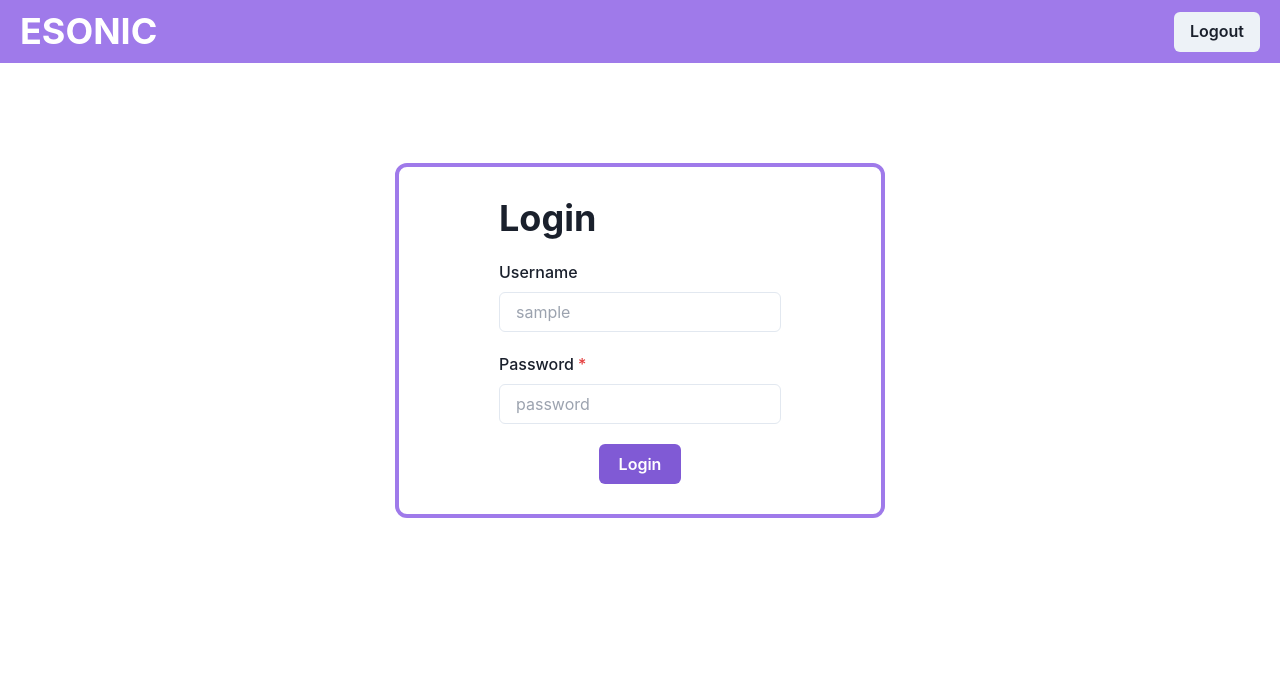
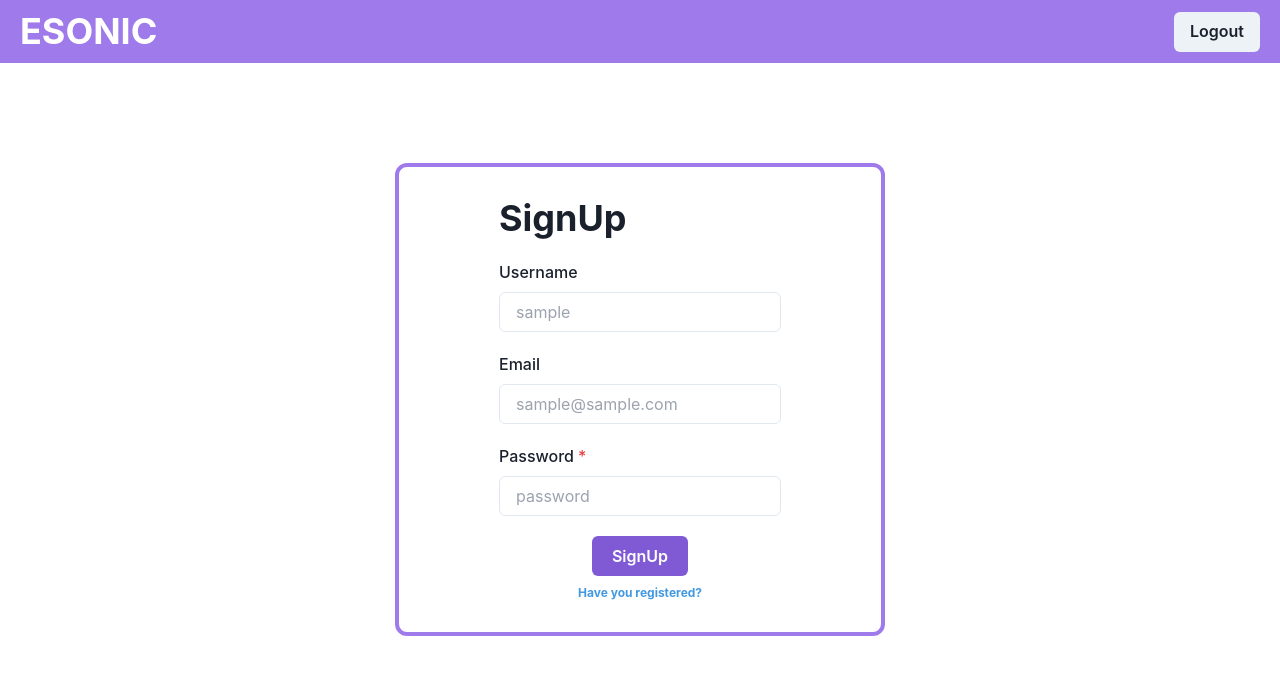
Before and after one commit to TlexCypher/ESONIC, a React (Vite) app in the folder frontend/: page /register in a window 1280 px wide. Before the commit this address led to /login. Shown: the top 674 px of the page. Built offline with nearby package versions, Linux system fonts and the light colour scheme.

Commit message:
All bug fixed

```diff
--- a/frontend/src/App.jsx
+++ b/frontend/src/App.jsx
@@ -1,9 +1,8 @@
-import { BrowserRouter, Route, Routes } from "react-router-dom"
+import {BrowserRouter, Navigate, Route, Routes} from "react-router-dom"
 import IndexPage from "./pages/IndexPage"
 import Layout from "./components/Layout"
 import LoginPage from "./pages/LoginPage"
 import AddNewWordPage from "./pages/AddNewWordPage"
-import RegisterPage from "./pages/RegisterPage"
 import ExaminePage from "./pages/ExaminePage"
 import axios from "axios"
 import SignUpPage from "./pages/SignUpPage"
@@ -18,12 +17,13 @@ function App() {
       <Layout>
         <Routes>
           <Route path="/login" element={<LoginPage />} />
+          <Route path="/register" element={<SignUpPage />} />
           <Route path="/:username" >
             <Route index element={<RouteAuthGuard component={<IndexPage />} />} />
-            <Route path="register" element={<RouteAuthGuard component={<SignUpPage />} />} />
             <Route path="english/addWord" element={<RouteAuthGuard component={<AddNewWordPage />} />} />
             <Route path="english/examine" element={<RouteAuthGuard component={<ExaminePage />} />} />
           </Route>
+          <Route path={"*"} element={<Navigate to="/login" replace={true} />} />
         </Routes>
       </Layout>
     </BrowserRouter >
--- a/frontend/src/pages/LoginPage.jsx
+++ b/frontend/src/pages/LoginPage.jsx
@@ -1,8 +1,21 @@
-import { Box, Button, FormControl, FormHelperText, FormLabel, HStack, Heading, Input, Spacer, Text, VStack } from '@chakra-ui/react';
+import {
+  Box,
+  Button,
+  FormControl,
+  FormHelperText,
+  FormLabel,
+  HStack,
+  Heading,
+  Input,
+  Spacer,
+  Text,
+  VStack,
+  Center
+} from '@chakra-ui/react';
 import axios, { HttpStatusCode } from 'axios';
 import { jwtDecode } from 'jwt-decode';
 import { useEffect, useState } from 'react';
-import { useNavigate } from 'react-router-dom';
+import {Navigate, useNavigate} from 'react-router-dom';
 
 /* We don't know the way how to have db for each users. So, currently, there's nothing that I can do.
  * After learning this, I would work on.
@@ -57,9 +70,11 @@ const LoginPage = () => {
         borderRadius={"xl"}
         borderColor={"purple.400"}
       >
-        <Heading mb="20px">Login</Heading>
-        <FormLabel isRequired>Username</FormLabel>
+        <Center mb="20px" fontSize={"30"} fontWeight={"bold"}>Login</Center>
         <FormControl isRequired>
+          <FormLabel>
+            Username
+          </FormLabel>
           <Input
             type="text"
             placeholder='sample'
@@ -83,6 +98,15 @@ const LoginPage = () => {
           >
             Login
           </Button>
+          <Text
+              onClick={() => {navigate("/register")}}
+              textColor={"blue.400"}
+              fontWeight={"bold"}
+              fontSize={"xs"}
+              cursor={"pointer"}
+          >
+            Don't you have any account?
+          </Text>
         </VStack>
       </Box >
     </VStack >
--- a/frontend/src/pages/SignUpPage.jsx
+++ b/frontend/src/pages/SignUpPage.jsx
@@ -1,8 +1,8 @@
-import { Box, Button, FormControl, FormLabel, Heading, Input, VStack } from '@chakra-ui/react'
+import {Box, Button, FormControl, FormLabel, Heading, Input, Text, VStack} from '@chakra-ui/react'
 import axios, { HttpStatusCode } from 'axios'
-import React from 'react'
 import { useState } from 'react'
 import { useNavigate } from 'react-router-dom'
+import {jwtDecode} from "jwt-decode";
 
 const SignUpPage = () => {
   const [username, setUsername] = useState('')
@@ -25,7 +25,11 @@ const SignUpPage = () => {
     setPassword(password);
   }
 
-  const handleSubmitSignUpInfo = async (e) => {
+  const setSessionStorage = (authUsername) => {
+    sessionStorage.setItem("authUsername", authUsername)
+  }
+
+  const handleSubmitSignUpInfo = async () => {
     /*push user info into db. */
     const res = await axios.post("/auth/register", {
       username: username,
@@ -33,14 +37,14 @@ const SignUpPage = () => {
       password: password
     });
 
-    if (res.status == HttpStatusCode.Ok) {
+    if (res.status === HttpStatusCode.Ok) {
       console.log("Registration success.")
-      /*TODO: Should include username into endpoint path.*/
+      const jwtToken = jwtDecode(res.data.token)
+      setSessionStorage(jwtToken.username)
       navigate(`/${username}`)
     } else {
       console.log("Registration failed.")
     }
-    /*After register, start to navigate to other page.*/
   }
 
   return (
@@ -90,6 +94,15 @@ const SignUpPage = () => {
           >
             SignUp
           </Button>
+          <Text
+              onClick={() => {navigate("/login")}}
+              textColor={"blue.400"}
+              fontWeight={"bold"}
+              fontSize={"xs"}
+              cursor={"pointer"}
+          >
+            Have you registered?
+          </Text>
         </VStack>
       </Box >
     </VStack >
--- a/frontend/src/routes/RouteAuthGuard.jsx
+++ b/frontend/src/routes/RouteAuthGuard.jsx
@@ -14,6 +14,7 @@ const RouteAuthGuard = ({ component }) => {
     alert("コンテンツの閲覧にはログインが必要です。");
   }
   if (authUser) {
+    console.log("I'm here")
     return <>{component}</>
   } else {
     return <Navigate to="/login" />
```
Also changed, not shown: 1 other file (tests, documents, lock files or other folders).
